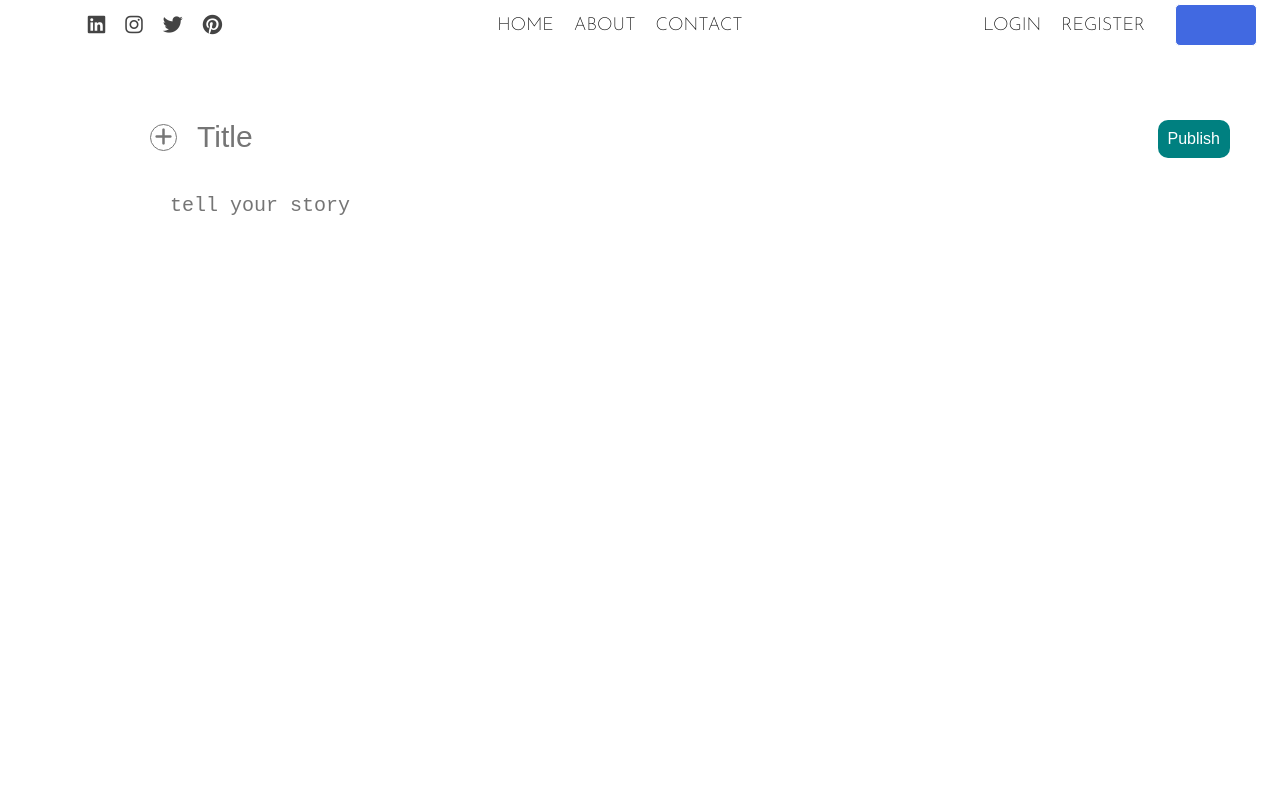
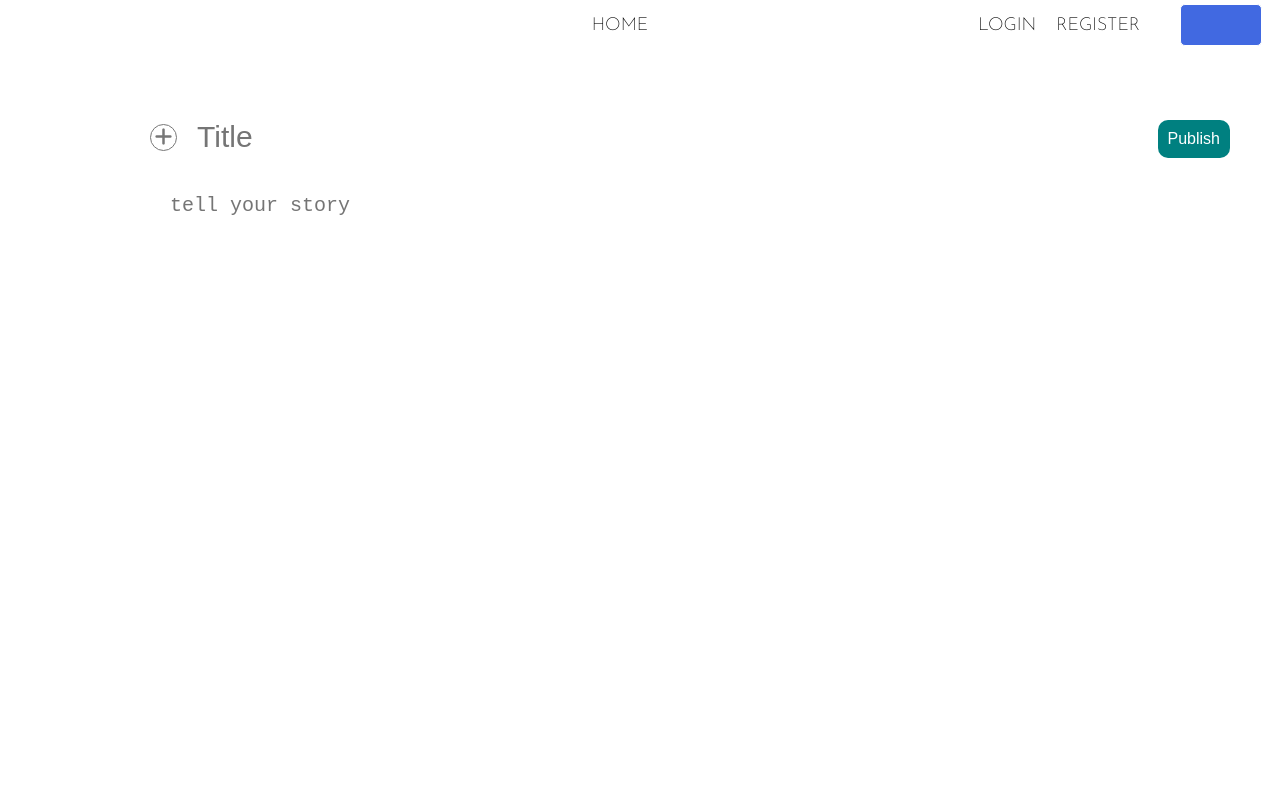
Before and after one commit to davidpascual2/Blog-mongo, a React (Create React App) app in the folder client/: page /write in a window 1280 px wide. Shown: the top 800 px of the page. Built offline with nearby package versions, Linux system fonts and the light colour scheme.

Commit message:
home css changes

```diff
--- a/client/src/components/header/Header.js
+++ b/client/src/components/header/Header.js
@@ -9,7 +9,7 @@ export default function Header() {
         <span className='headerTitleSm'>React & Node</span>
         <span className='headerTitleLg'>Blog</span>
       </div>
-      <img className='headerImg' src='https://www.w3schools.com/css/img_5terre.jpg' alt='' />
+      {/* <img className='headerImg' src='https://www.w3schools.com/css/img_5terre.jpg' alt='' /> */}
     </div>
   )
 }
--- a/client/src/components/header/header.css
+++ b/client/src/components/header/header.css
@@ -13,13 +13,13 @@
 }
 
 .headerTitleSm{
-    position: absolute;
+    /* position: absolute; */
     top: 18%;
     font-size: 20px;
 }
 
 .headerTitleLg{
-    position: absolute;
+    /* position: absolute; */
     top:20%;
     font-size: 100px;
 
--- a/client/src/components/navbar/Navbar.css
+++ b/client/src/components/navbar/Navbar.css
@@ -15,7 +15,7 @@
     display: flex;
     align-items: center;
     justify-content: center;
-    gap: 10px;
+    gap: 20px;
 
 }
 
@@ -37,6 +37,7 @@
     object-fit: cover;
     cursor: pointer;
 }
+
 
 .topList{
     display: flex;
--- a/client/src/components/navbar/Navbar.js
+++ b/client/src/components/navbar/Navbar.js
@@ -16,18 +16,19 @@ export default function Navbar() {
     return (
         <div className='top'>
             <div className="topLeft">
-                <i className="topIcon fa-brands fa-linkedin"></i>
+                {/* <i className="topIcon fa-brands fa-linkedin"></i>
                 <i className="topIcon fa-brands fa-instagram"></i>
                 <i className="topIcon fa-brands fa-twitter"></i>
-                <i className="topIcon fa-brands fa-pinterest"></i>
+                <i className="topIcon fa-brands fa-pinterest"></i> */}
+                <img src='' alt="" />
             </div>
             <div className="topCenter">
                 <ul className="topList">
                     <li className="topListItem">
                         <Link className='link' to='/'>HOME</Link>
                     </li>
-                    <li className="topListItem" ><Link className='link' to='/'>ABOUT</Link></li>
-                    <li className="topListItem"><Link className='link' to='/'>CONTACT</Link></li>
+                    {/* <li className="topListItem" ><Link className='link' to='/'>ABOUT</Link></li> */}
+                    {/* <li className="topListItem"><Link className='link' to='/'>CONTACT</Link></li> */}
                     {/* <li className="topListItem"><Link className='link' to='/write'>WRITE</Link></li> */}
                     {/* <li className="topListItem">
                         {user ? (
@@ -43,12 +44,13 @@ export default function Navbar() {
             <div className="topRight">
                 {
                     user ? (
-                        <Link to='/settings'>
-                            <img
+                        <Link to='/settings' className='link'>
+                            {/* <img
                                 className='topImg'
                                 src={PF+user.profilePic}
                                 alt=""
-                            />
+                            /> */}
+                            {user.username}
                         </Link>
 
                     ) : (
--- a/client/src/components/posts/posts.css
+++ b/client/src/components/posts/posts.css
@@ -1,6 +1,8 @@
 .posts{
-    flex: 9;
+    /* flex: 9; */
     display: flex;
     flex-wrap:wrap ;
     margin: 20px;
+    justify-content: center;
+
 }
--- a/client/src/components/singlePost/SinglePost.js
+++ b/client/src/components/singlePost/SinglePost.js
@@ -82,7 +82,7 @@ export default function SinglePost() {
             <span className="singlePostAuthor">
                Author:
                <Link className='link' to={`/?user=${post.username}`}>
-                <b>{post.username}</b>
+                <b> {post.username}</b>
                </Link>
             </span>
             <span className="singlePostDate">{new Date(post.createdAt).toDateString()}</span>
--- a/client/src/pages/home/Home.js
+++ b/client/src/pages/home/Home.js
@@ -1,7 +1,7 @@
 import React, { useEffect, useState } from 'react';
 import Header from '../../components/header/Header';
 import Posts from '../../components/posts/Posts';
-import Sidebar from '../../components/sidebar/Sidebar';
+// import Sidebar from '../../components/sidebar/Sidebar';
 import './home.css';
 import axios from 'axios';
 import { useLocation } from 'react-router-dom';
--- a/client/src/pages/single/Single.js
+++ b/client/src/pages/single/Single.js
@@ -7,7 +7,7 @@ export default function Single() {
   return (
     <div className='single'>
         <SinglePost />
-        <Sidebar/>
+        {/* <Sidebar/> */}
 
     </div>
   )
```
